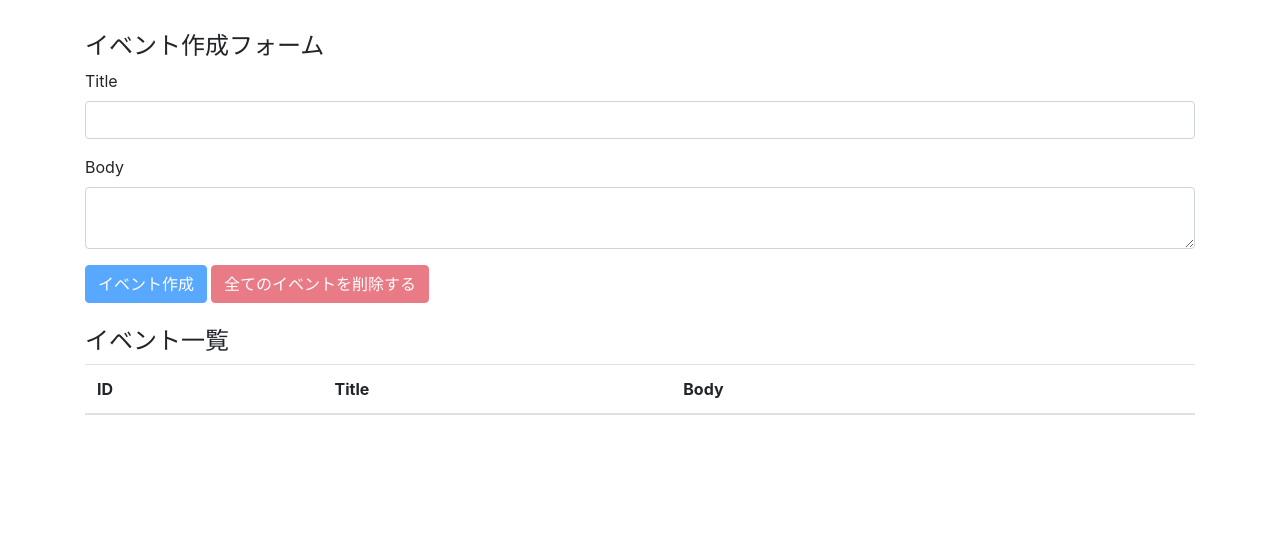
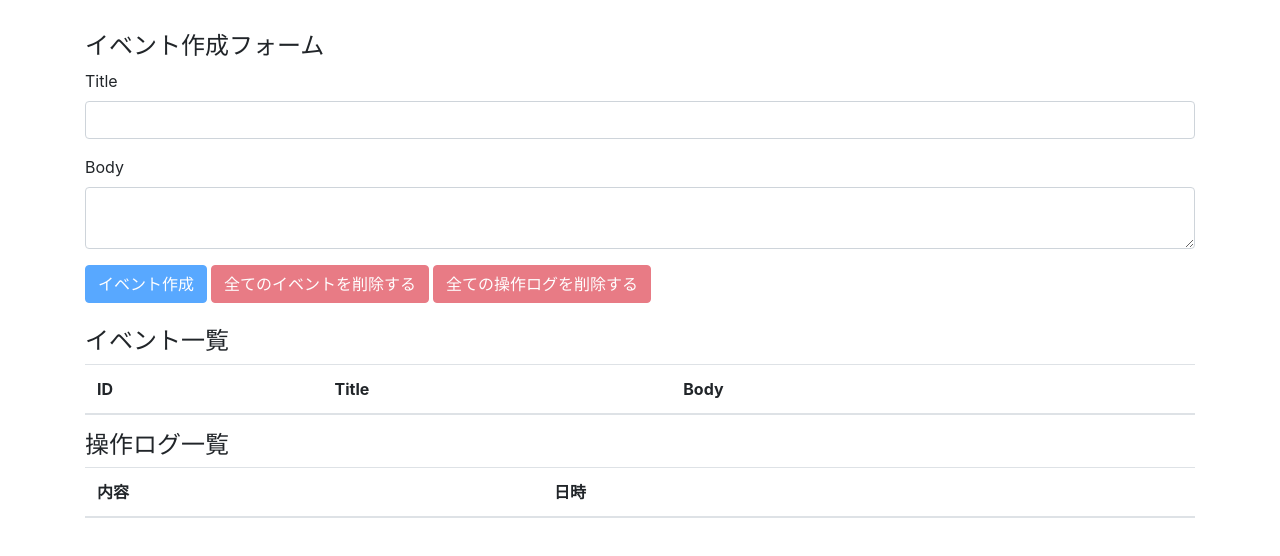
Before and after one commit to yukiorita1117/react-todo, a React (Create React App) app: page / in a window 1280 px wide. Shown: the top 556 px of the page. Built offline with nearby package versions, Linux system fonts and the light colour scheme.

Commit message:
Complete todo app

```diff
--- a/src/components/App.jsx
+++ b/src/components/App.jsx
@@ -1,24 +1,40 @@
 import React from "react";
-import { useReducer } from "react";
+import { useEffect, useReducer } from "react";
 import "bootstrap/dist/css/bootstrap.min.css";
 import reducer from "../reducers/index";
 import AppContext from "../contexts/AppContext";
 import Events from "../components/Events";
 import EventForm from "../components/EventForm";
+import OperationLogs from "../components/OperationLogs";
+
+const APP_KEY = "appWithRedux";
 
 const App = () => {
-  const initialState = {
-    events: [],
-    operationLogs: []
-  };
+  const appState = localStorage.getItem(APP_KEY);
+  //localStorageがあれば取得、なければinitialStateをセット
+  //JSON.parse()でオブジェクトに戻す
+  const initialState = appState
+    ? JSON.parse(appState)
+    : {
+        events: [],
+        operationLogs: []
+      };
   //ここのstateはreducerが勝手に検知して変えてくれる(イベント発火時に)
   // stateはオブジェクト
   const [state, dispatch] = useReducer(reducer, initialState);
+
+  //第一引数：コールバック関数 第二引数：監視する状態
+  //監視対象が変化したらコールバックが呼ばれる
+  useEffect(() => {
+    localStorage.setItem(APP_KEY, JSON.stringify(state));
+  }, [state]);
+
   return (
     <AppContext.Provider value={{ state, dispatch }}>
       <div className="container">
         <EventForm />
         <Events />
+        <OperationLogs />
       </div>
     </AppContext.Provider>
   );
--- a/src/components/Event/index.jsx
+++ b/src/components/Event/index.jsx
@@ -1,6 +1,7 @@
 import React, { useContext } from "react";
-import { DELETE_EVENT } from "../../actions";
+import { DELETE_EVENT, ADD_OPERATION_LOG } from "../../actions";
 import AppContext from "../../contexts/AppContext";
+import { timeCurrentIso8601 } from "../../utils";
 
 //注意！！ eventはオブジェクトなので{event}で渡さないとダメ
 const Event = ({ event }) => {
@@ -10,7 +11,14 @@ const Event = ({ event }) => {
     const result = window.confirm(
       `本当にイベント(id:${id})を削除してもよろしいでしょうか？`
     );
-    if (result) dispatch({ type: DELETE_EVENT, id });
+    if (result) {
+      dispatch({ type: DELETE_EVENT, id });
+      dispatch({
+        type: ADD_OPERATION_LOG,
+        description: `イベント(id=${id})を削除しました！`,
+        operatedAt: timeCurrentIso8601()
+      });
+    }
   };
   return (
     <tr>
--- a/src/components/EventForm/index.jsx
+++ b/src/components/EventForm/index.jsx
@@ -39,6 +39,7 @@ const EventForm = () => {
     setBody("");
   };
 
+  //イベントハンドラは e が渡ってくる
   const deleteAllEvents = e => {
     e.preventDefault();
     const result = window.confirm(
@@ -51,6 +52,16 @@ const EventForm = () => {
         description: "全てのイベントを削除しました！",
         operatedAt: timeCurrentIso8601()
       });
+    }
+  };
+
+  const deleteAllOperationLogs = e => {
+    e.preventDefault();
+    const result = window.confirm(
+      "本当に全ての操作ログを削除してもいいですか？"
+    );
+    if (result) {
+      dispatch({ type: DELETE_ALL_OPERATION_LOGS });
     }
   };
 
@@ -94,6 +105,13 @@ const EventForm = () => {
         >
           全てのイベントを削除する
         </StyledButton>
+        <StyledButton
+          className="btn btn-danger"
+          onClick={deleteAllOperationLogs}
+          disabled={state.operationLogs.length === 0}
+        >
+          全ての操作ログを削除する
+        </StyledButton>
       </form>
     </>
   );
--- /dev/null
+++ b/src/components/OperationLog/index.jsx
@@ -0,0 +1,27 @@
+import React, { useContext } from "react";
+import AppContext from "../../contexts/AppContext";
+
+const OperationLog = ({ operationLog }) => {
+  const { dispatch } = useContext(AppContext);
+  //   const handleClickDeleteButton = () => {
+  //     const result = window.confirm(
+  //       `本当にイベント(id:${id})を削除してもよろしいでしょうか？`
+  //     );
+  //     if (result) {
+  //       dispatch({ type: DELETE_EVENT, id });
+  //       dispatch({
+  //         type: ADD_OPERATION_LOG,
+  //         description: `イベント(id=${id})を削除しました！`,
+  //         operatedAt: timeCurrentIso8601()
+  //       });
+  //     }
+  //   };
+  return (
+    <tr>
+      <td>{operationLog.description}</td>
+      <td>{operationLog.operatedAt}</td>
+    </tr>
+  );
+};
+
+export default OperationLog;
--- /dev/null
+++ b/src/components/OperationLogs/index.jsx
@@ -0,0 +1,28 @@
+import React, { useContext } from "react";
+import AppContext from "../../contexts/AppContext";
+import OperationLog from "../OperationLog";
+
+const OperationLogs = () => {
+  const { state } = useContext(AppContext);
+  return (
+    <>
+      <h4>操作ログ一覧</h4>
+      <table className="table table-hover">
+        <thead>
+          <tr>
+            <th scope="col">内容</th>
+            <th scope="col">日時</th>
+            <th />
+          </tr>
+        </thead>
+        <tbody>
+          {state.operationLogs.map((operationLog, index) => (
+            <OperationLog key={index} operationLog={operationLog} />
+          ))}
+        </tbody>
+      </table>
+    </>
+  );
+};
+
+export default OperationLogs;
```
